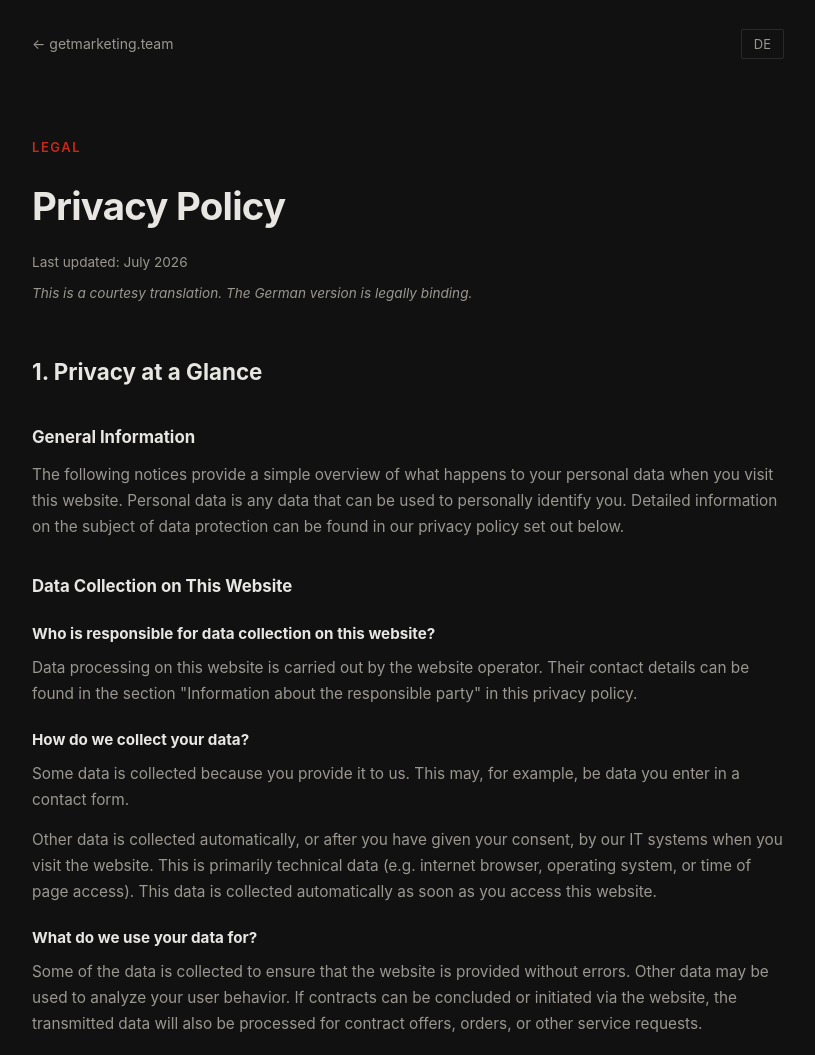
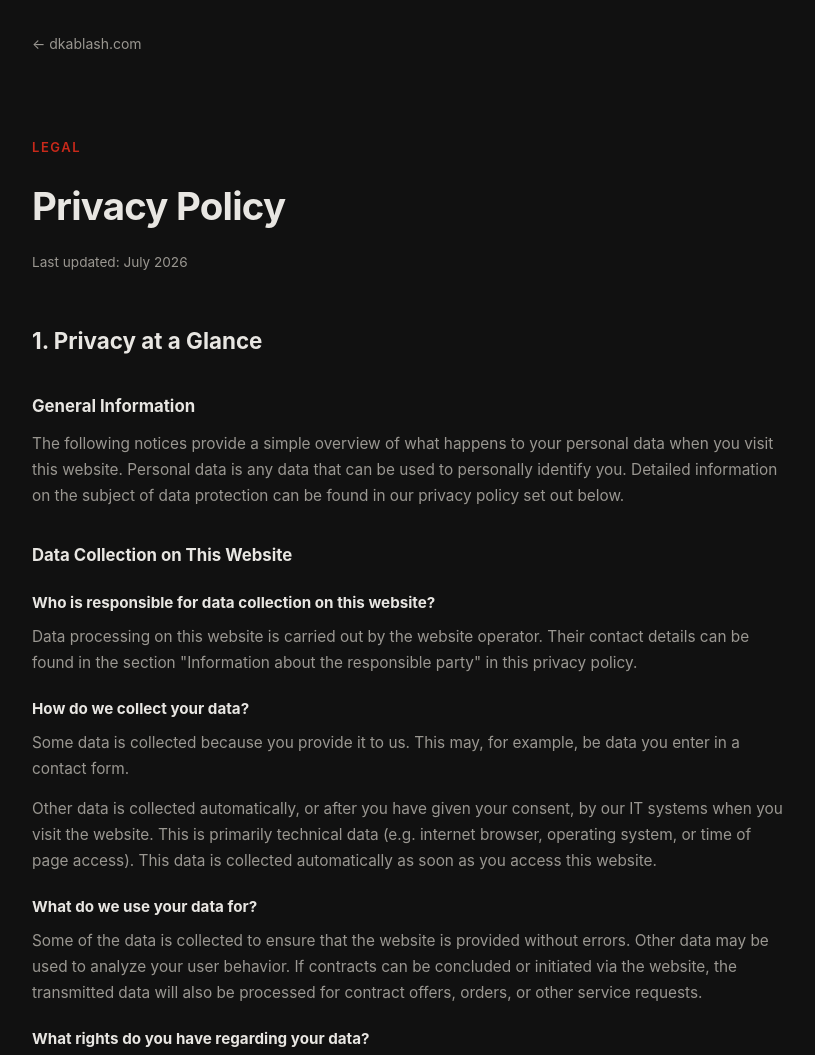
Before and after one commit to designed-by-dark/dkablash, a plain HTML site: page datenschutz.html in a window 1280 px wide. Shown: the top 1055 px of the page, without its empty margins (232-1047 px from the left). Drawn offline with Linux system fonts and the light colour scheme.

Commit message:
Update and rename datenschutz-en.html to datenschutz.html

```diff
--- a/datenschutz-en.html
+++ b/datenschutz.html
@@ -28,18 +28,12 @@
   }
   .top-nav a{ color:var(--text-dim); text-decoration:none; }
   .top-nav a:hover{color:var(--text);}
-  .lang-switch a{
-    color:var(--text-dim); text-decoration:none; border:1px solid var(--rule);
-    padding:6px 12px; border-radius:2px; font-size:13px;
-  }
-  .lang-switch a:hover{border-color:var(--accent); color:var(--text);}
   .eyebrow{
     color:var(--accent); font-size:13px; letter-spacing:0.12em;
     text-transform:uppercase; margin-bottom:16px; font-weight:600;
   }
   h1{ font-size:2.4rem; font-weight:700; margin:0 0 12px; letter-spacing:-0.02em; }
-  .updated{ color:var(--text-dim); font-size:0.85rem; margin-bottom:8px; }
-  .note{ font-size:0.85rem; color:var(--text-dim); margin-bottom:48px; font-style:italic; }
+  .updated{ color:var(--text-dim); font-size:0.85rem; margin-bottom:48px; }
   h2{
     font-size:1.4rem; font-weight:700; margin:56px 0 20px; color:var(--text);
     border-top:1px solid var(--rule); padding-top:40px;
@@ -65,15 +59,13 @@
 <body>
 
 <nav class="top-nav">
-  <a href="/">← getmarketing.team</a>
-  <span class="lang-switch"><a href="/datenschutz.html">DE</a></span>
+  <a href="/">← dkablash.com</a>
 </nav>
 
 <div class="wrap">
   <div class="eyebrow">Legal</div>
   <h1>Privacy Policy</h1>
   <p class="updated">Last updated: July 2026</p>
-  <p class="note">This is a courtesy translation. The German version is legally binding.</p>
 
   <h2>1. Privacy at a Glance</h2>
 
@@ -225,7 +217,7 @@
 
 <footer>
   Source: <a href="https://www.e-recht24.de" target="_blank" rel="noopener">e-recht24.de</a> ·
-  <a href="/impressum-en.html">Legal Notice</a>
+  <a href="/impressum.html">Legal Notice</a>
 </footer>
 
 </body>
```
